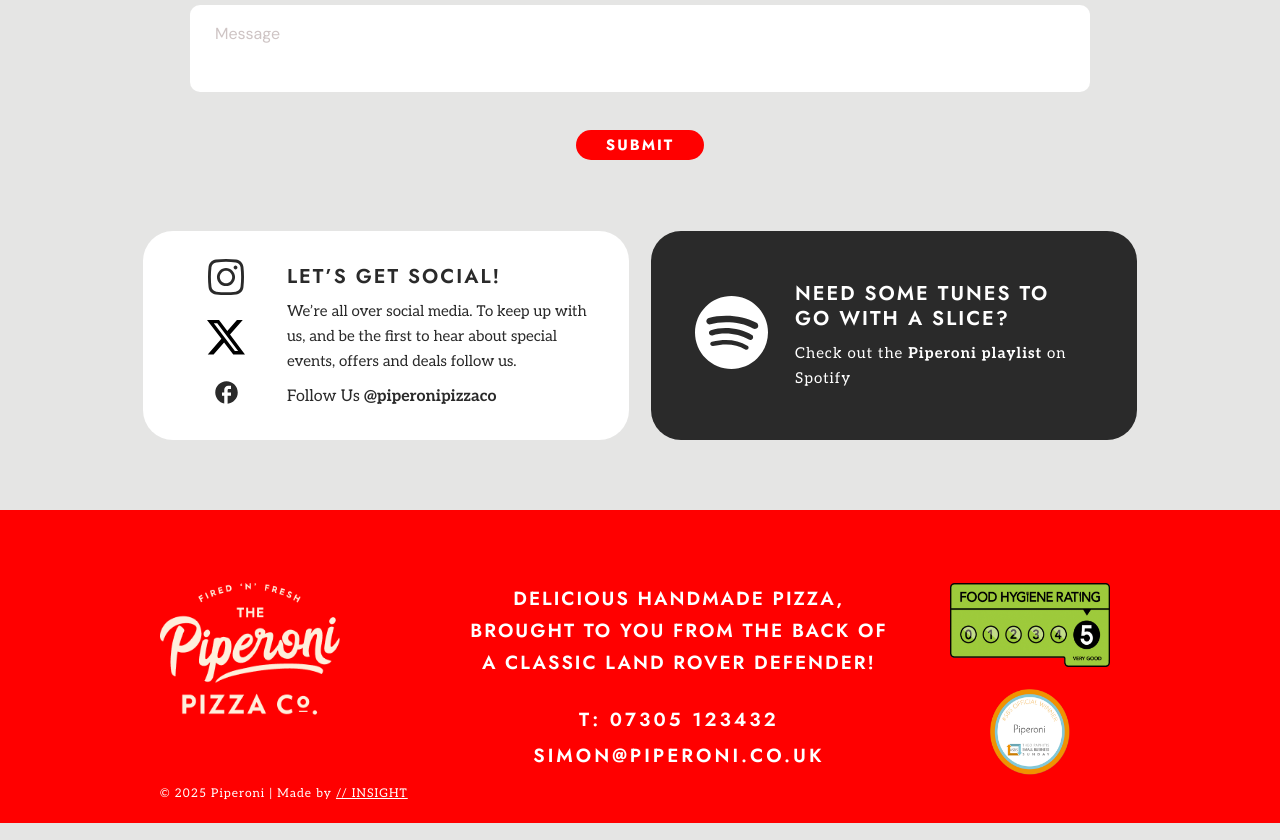
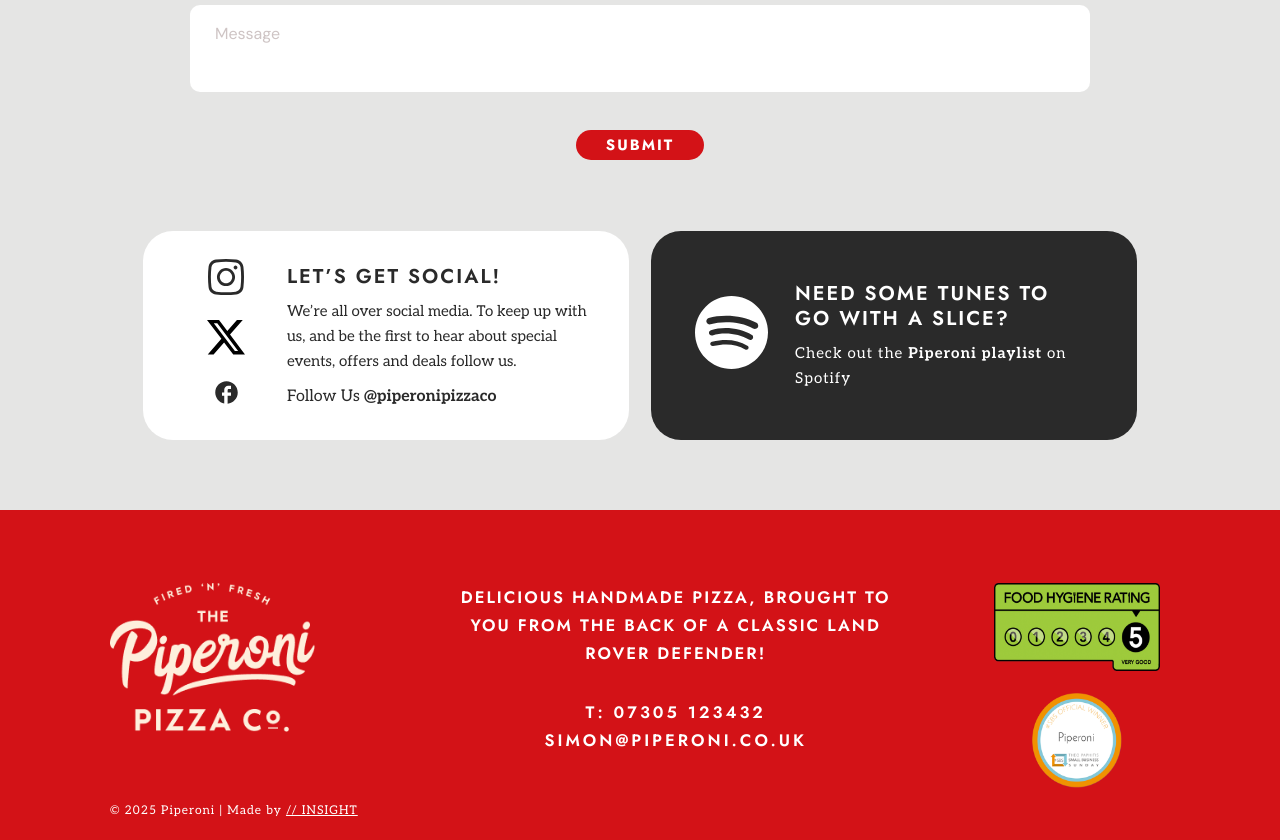
Before and after one commit to muhammad-danish-webdev/Piperoni_Pizza, a plain HTML site: page index.html in a window 1280 px wide. Shown: the part 4560-5400 px from the top of the page. Drawn offline with nearby package versions, Linux system fonts and the light colour scheme.

Commit message:
Footer Updated

```diff
--- a/assets/css/responsive.css
+++ b/assets/css/responsive.css
@@ -98,8 +98,11 @@
          .container {
              .pizza-cta-container {
                  flex-direction: column;
+                 align-items: center;
 
                  .cta-container {
+                     max-width: 70%;
+
                      .cta-icon-list {
                          li {
                              svg {
--- a/assets/css/style.css
+++ b/assets/css/style.css
@@ -539,7 +539,7 @@
                 padding: 5px 30px;
                 border-radius: 200px;
                 border: none;
-                background-color: red;
+                background-color: #D31217;
                 color: white;
             }
         }
@@ -673,10 +673,12 @@
 -----START :: Pizza Footer Section ---
 -------------------------------------*/
 .pizza-footer-section {
-    background: red;
+    background: #D31217;
     padding: 73px 120px 20px 110px;
 
     .container {
+        width: 100%;
+
         .pizza-footer-container {
             display: flex;
             justify-content: space-between;
@@ -687,7 +689,7 @@
                 flex-direction: column;
 
                 .footer-logo {
-                    max-width: 180px;
+                    max-width: 16vw;
                     width: 100%;
 
                     img {
@@ -717,8 +719,7 @@
 
             .footer-content {
                 color: white;
-                max-width: 500px;
-                width: 45%;
+                max-width: 431px;
                 display: flex;
                 flex-direction: column;
                 gap: 30px;
@@ -727,8 +728,8 @@
                 p {
                     font-family: "Jost", sans-serif;
                     font-weight: 600;
-                    font-size: 19px;
-                    line-height: 32px;
+                    font-size: min(1.3vw, 19px);
+                    line-height: min(2.2vw, 32px);
                     text-align: center;
                     letter-spacing: 2px;
                     text-transform: uppercase;
@@ -737,13 +738,15 @@
                 .footer-cta-links {
                     display: flex;
                     flex-direction: column;
-                    gap: 15px;
 
+                    /* gap: 15px; */
                     span {
                         font-family: "Jost", sans-serif;
                         font-weight: 600;
                         font-size: 19px;
                         line-height: 21px;
+                        font-size: min(1.3vw, 19px);
+                        line-height: min(2.2vw, 32px);
                         letter-spacing: 3px;
                         text-align: center;
                         text-transform: uppercase;
@@ -758,7 +761,7 @@
                 align-items: center;
 
                 .footer-rating-image {
-                    width: 160px;
+                    width: 13vw;
 
                     img {
                         height: 100%;
@@ -767,7 +770,7 @@
                 }
 
                 .footer-piperoni-image {
-                    width: 80px;
+                    width: 7vw;
 
                     img {
                         height: 100%;
```
